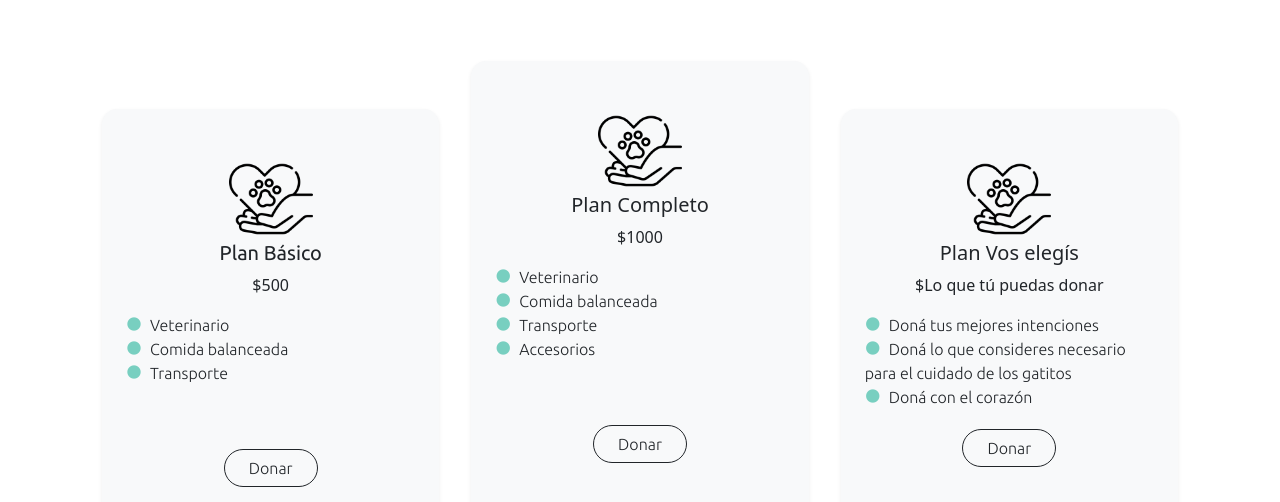
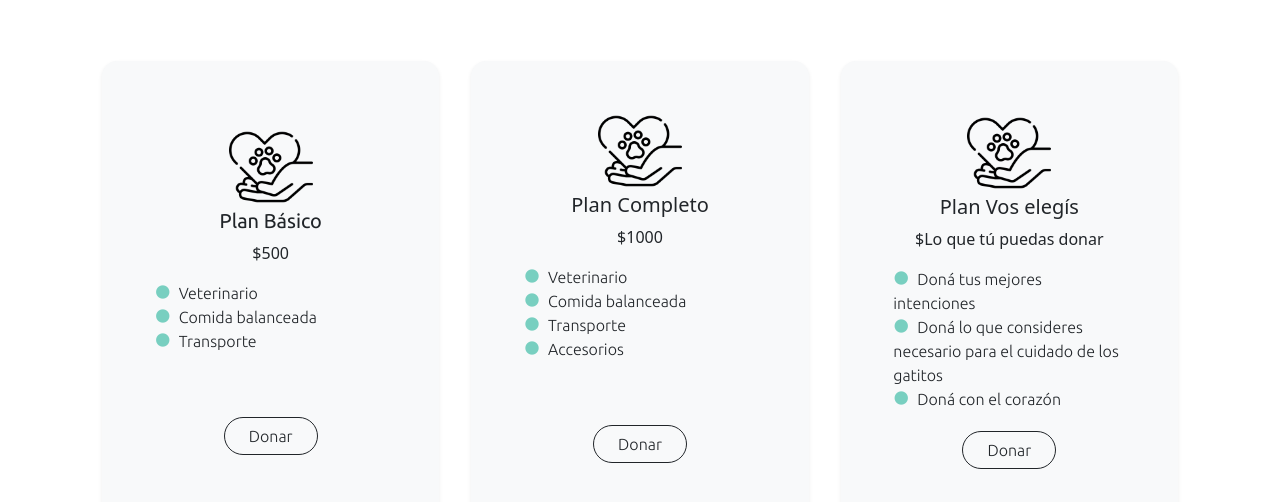
Before and after one commit to IndiraVirginia/Catfe, a website: page donaciones.html in a window 1280 px wide. Shown: the part 298-800 px from the top of the page. Drawn offline with Linux system fonts and the light colour scheme.

Commit message:
Iguala tamano de tarjetas de donacion

```diff
--- a/assets/css/estilos.css
+++ b/assets/css/estilos.css
@@ -428,21 +428,25 @@ a {
   max-width: 350px;
   margin: auto;
 }
-.membership-card-column {
-  transition: margin-top 0.25s ease, padding-bottom 0.25s ease, transform 0.25s ease;
-}
-.membership-card-side {
-  margin-top: 3rem;
-  padding-bottom: 3rem;
-}
-.membership-card-center {
-  margin-top: 0;
-  padding-bottom: 0;
+.membership-cards-row {
+  align-items: stretch;
 }
 .pricing-membership-card {
   border-radius: 18px !important;
   cursor: pointer;
+  min-height: 430px;
   transition: background-color 0.25s ease, border-color 0.25s ease, box-shadow 0.25s ease, transform 0.25s ease;
+}
+.pricing-membership-card .card-body {
+  align-items: center;
+  display: flex;
+  flex-direction: column;
+  justify-content: center;
+  width: 100%;
+}
+.pricing-membership-card ul {
+  max-width: 280px;
+  width: 100%;
 }
 .pricing-membership-card.is-selected {
   background-color: #fff7f4 !important;
@@ -454,7 +458,6 @@ a {
 .pricing-membership-card:hover {
   background-color: #9C6657 !important;
   box-shadow: 0 20px 42px rgba(148, 102, 89, 0.28) !important;
-  transform: scale(1.04);
   z-index: 2;
 }
 .pricing-membership-card.is-selected:hover {
@@ -478,7 +481,6 @@ a {
   filter: brightness(0) invert(1);
 }
 @media (prefers-reduced-motion: reduce) {
-  .membership-card-column,
   .pricing-membership-card {
     transition: none;
   }
@@ -486,13 +488,6 @@ a {
   .pricing-membership-card.is-selected,
   .pricing-membership-card:hover {
     transform: none;
-  }
-}
-@media (max-width: 767.98px) {
-  .membership-card-side,
-  .membership-card-center {
-    margin-top: 1rem;
-    padding-bottom: 1rem;
   }
 }
 .pricing-table,
--- a/donaciones.html
+++ b/donaciones.html
@@ -191,7 +191,7 @@
         <div class="row px-lg-3 membership-cards-row">
 
 
-            <div class="col-md-4 pt-sm-0 px-xl-3 membership-card-column membership-card-side" data-membership-item>
+            <div class="col-md-4 pt-sm-0 px-xl-3 membership-card-column" data-membership-item>
                 <div class="pricing-table pricing-membership-card card h-100 shadow-sm border-0 py-5 bg-light" data-membership-card tabindex="0" role="button" aria-pressed="false">
                     <div class="pricing-table-body card-body rounded-pill text-center align-self-center p-md-0">
                         <img class="text-white w-25" src="assets/img/animal.png" alt="animal-donate">
@@ -210,7 +210,7 @@
             </div>
 
 
-            <div class="col-md-4 pt-sm-0 px-xl-3 membership-card-column membership-card-center" data-membership-item>
+            <div class="col-md-4 pt-sm-0 px-xl-3 membership-card-column" data-membership-item>
                 <div class="pricing-table pricing-membership-card card bg-light h-100 card-rounded shadow-sm border-0 py-5" data-membership-card tabindex="0" role="button" aria-pressed="false">
                     <div class="pricing-table-body card-body text-center align-self-center p-md-0">
                         <img class="text-white w-25" src="assets/img/animal.png" alt="animal-donate">
@@ -230,7 +230,7 @@
             </div>
 
 
-            <div class="col-md-4 pt-sm-0 px-xl-3 membership-card-column membership-card-side" data-membership-item>
+            <div class="col-md-4 pt-sm-0 px-xl-3 membership-card-column" data-membership-item>
                 <div class="pricing-table pricing-membership-card card h-100 shadow-sm border-0 py-5 bg-light" data-membership-card tabindex="0" role="button" aria-pressed="false">
                     <div class="pricing-table-body card-body text-center align-self-center p-md-0">
                         <img class="text-white w-25" src="assets/img/animal.png" alt="animal-donate">
```
